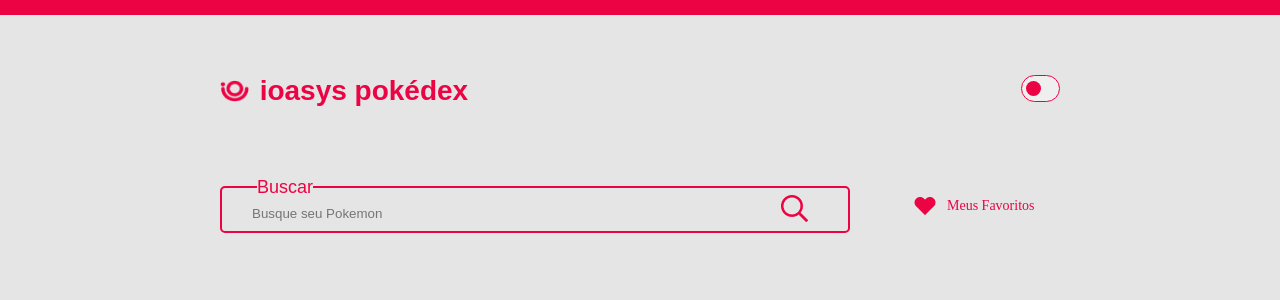
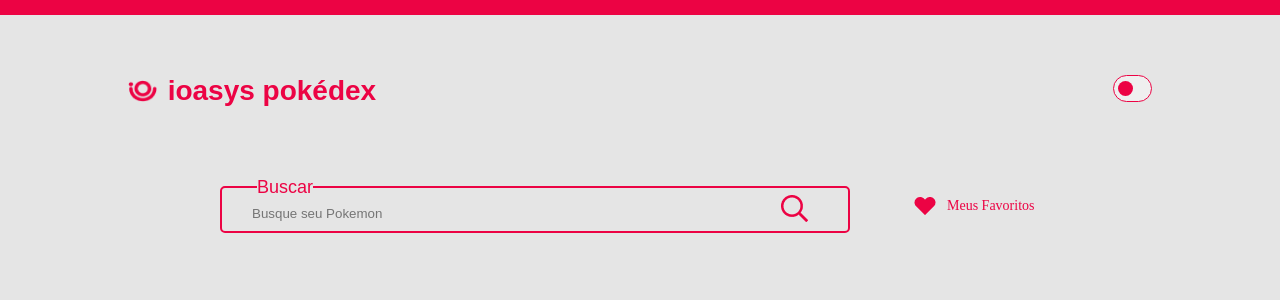
Before and after one commit to dayannealcantara/pokedex, a React (Create React App) app: page / in a window 1280 px wide. Shown: the top 300 px of the page. Built offline with nearby package versions, Linux system fonts and the light colour scheme.

Commit message:
feater: Header styled-componentes

```diff
--- a/src/components/Header/styles.js
+++ b/src/components/Header/styles.js
@@ -1,17 +1,16 @@
 import styled from 'styled-components';
-
 
 export const Container = styled.div`
   display: flex;
 
   justify-content: center;
 
-border-top: 15px solid #EC0344;
+  border-top: 15px solid #ec0344;
 `;
 export const Wrapper = styled.div`
   display: flex;
   flex-direction: row;
- max-width: 840px;
+  max-width: 1024px;
   width: 100%;
   padding-top: 60px;
   justify-content: space-between;
@@ -21,14 +20,12 @@ display: flex;
   flex-direction: row;
   align-items: center;
   gap: 11px;
-
 `;
 
 export const Logo = styled.img`
   width: 28.65px;
   height: 22.28px;
 `;
-
 
 export const Title = styled.p`
   color: #ec0344;
```
Lines whose indentation alone changed are shown as unchanged.
